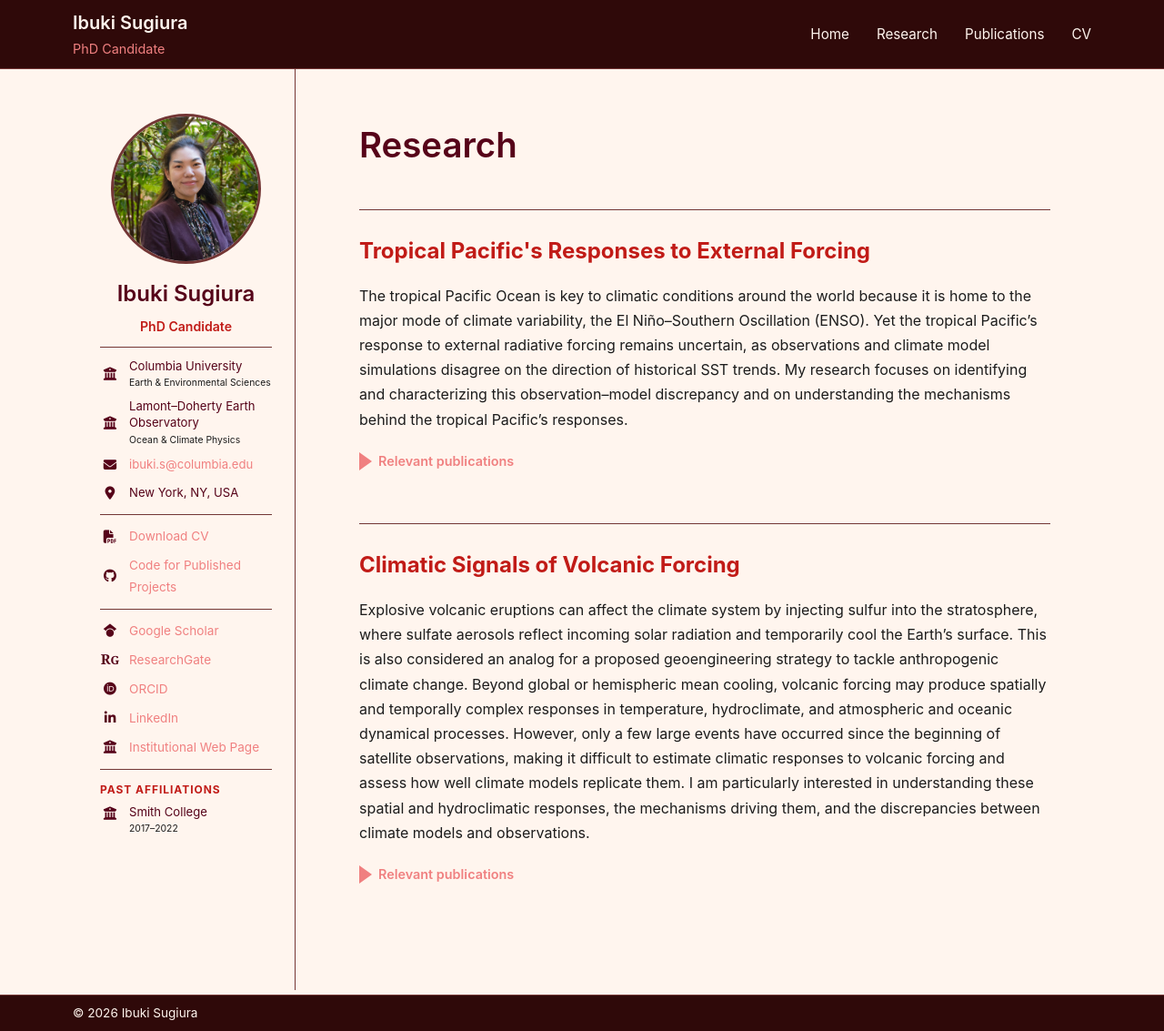
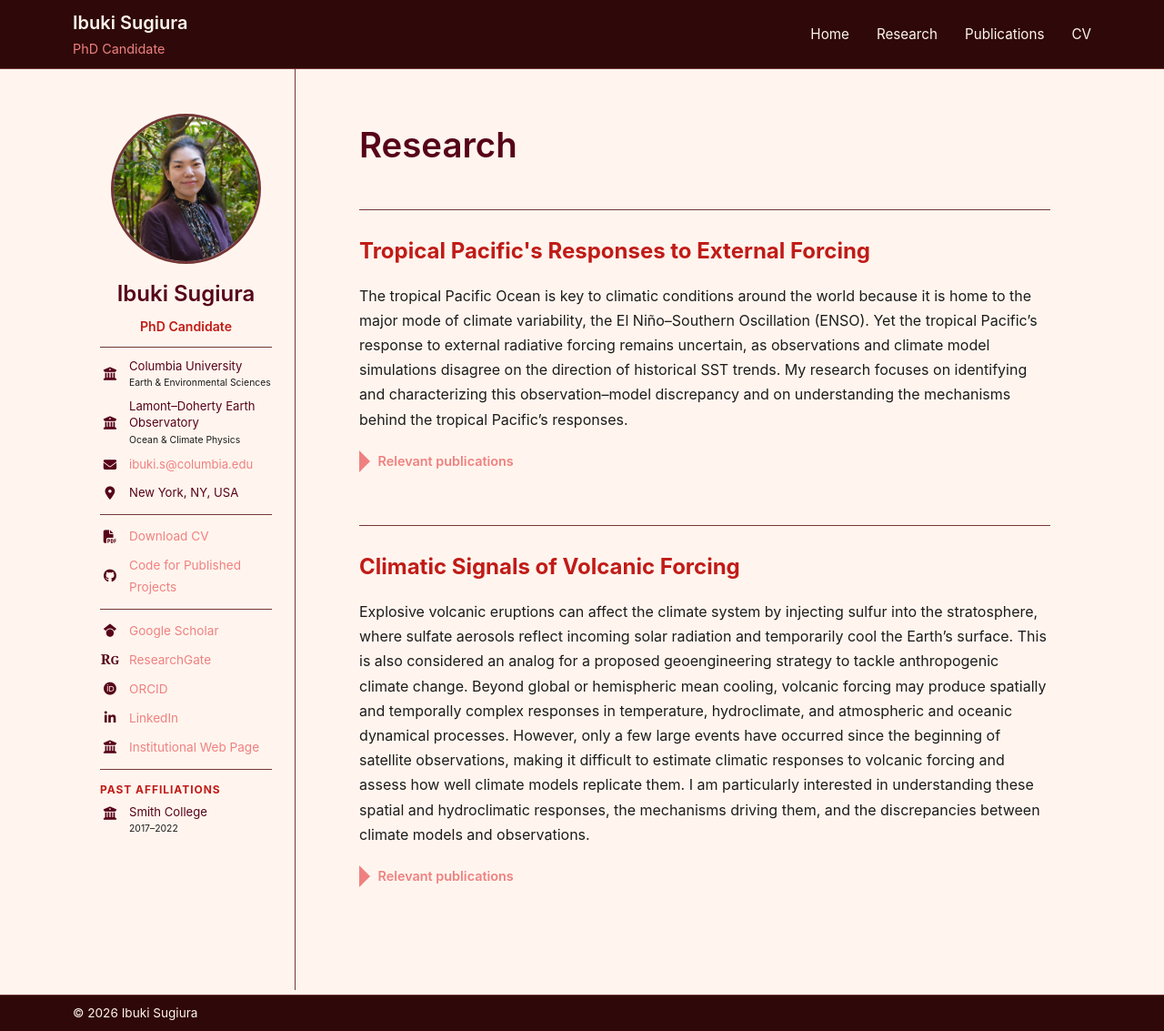
Before and after one commit to isugiura/isugiura.github.io, a Jekyll site: the page built from research.md, in a window 1280 px wide and 1133 px high. Shown: the whole window at 91% size. Built offline with Jekyll 4.4.1, drawn with Linux system fonts in a browser that asks for light colours.

Commit message:
Formatting triangles and publication titles

```diff
--- a/assets/css/style.scss
+++ b/assets/css/style.scss
@@ -586,13 +586,13 @@ body {
   width: 0;
   height: 0;
 
-  border-top: 10px solid transparent;
-  border-bottom: 10px solid transparent;
-  border-left: 14px solid var(--link);
+  border-top: 12px solid transparent;
+  border-bottom: 12px solid transparent;
+  border-left: 12px solid var(--link);
 
   flex-shrink: 0;
 
-  margin-right: 2px;
+  margin-right: 3.5px;
 
   /* Keep the triangle vertically centered with the text */
   align-self: center;
@@ -603,7 +603,7 @@ body {
 
 /* Open: arrow points down */
 
-.research-publications details[open] > summary::before {
+.research-publications[open] > summary::before {
   transform: rotate(90deg);
 }
 
@@ -645,7 +645,7 @@ body {
 
 
 .publication-title {
-  margin-bottom: 6px;
+  margin-bottom: 7px;
 
   color: var(--text-main);
 
@@ -661,7 +661,7 @@ body {
 
   color: var(--text-main);
 
-  font-size: 0.9rem;
+  font-size: 0.85rem;
 
   line-height: 1.2;
 }
@@ -670,7 +670,7 @@ body {
 .publication-journal {
   color: var(--text-main);
 
-  font-size: 0.9rem;
+  font-size: 0.85rem;
 
   line-height: 1.2;
 }
```
